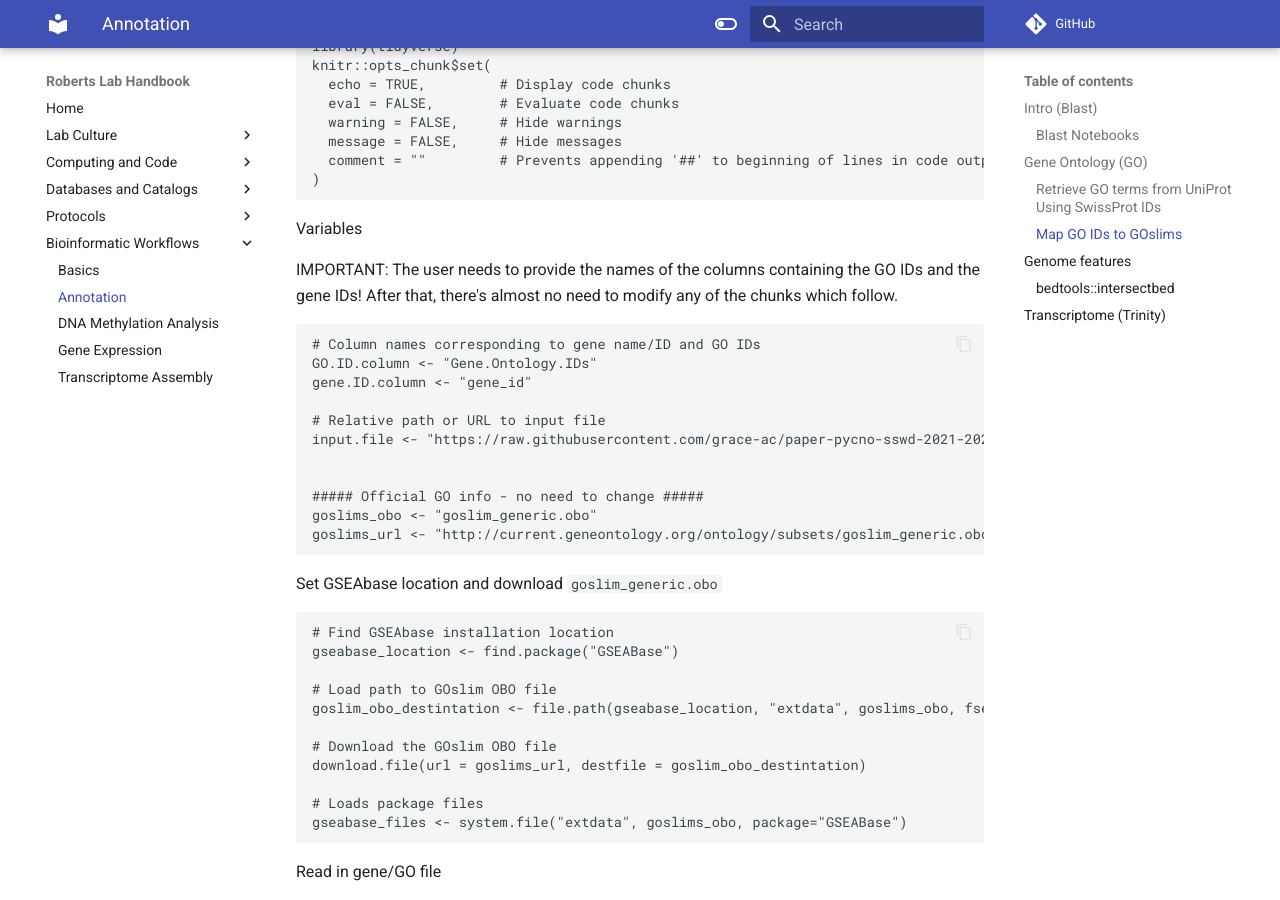
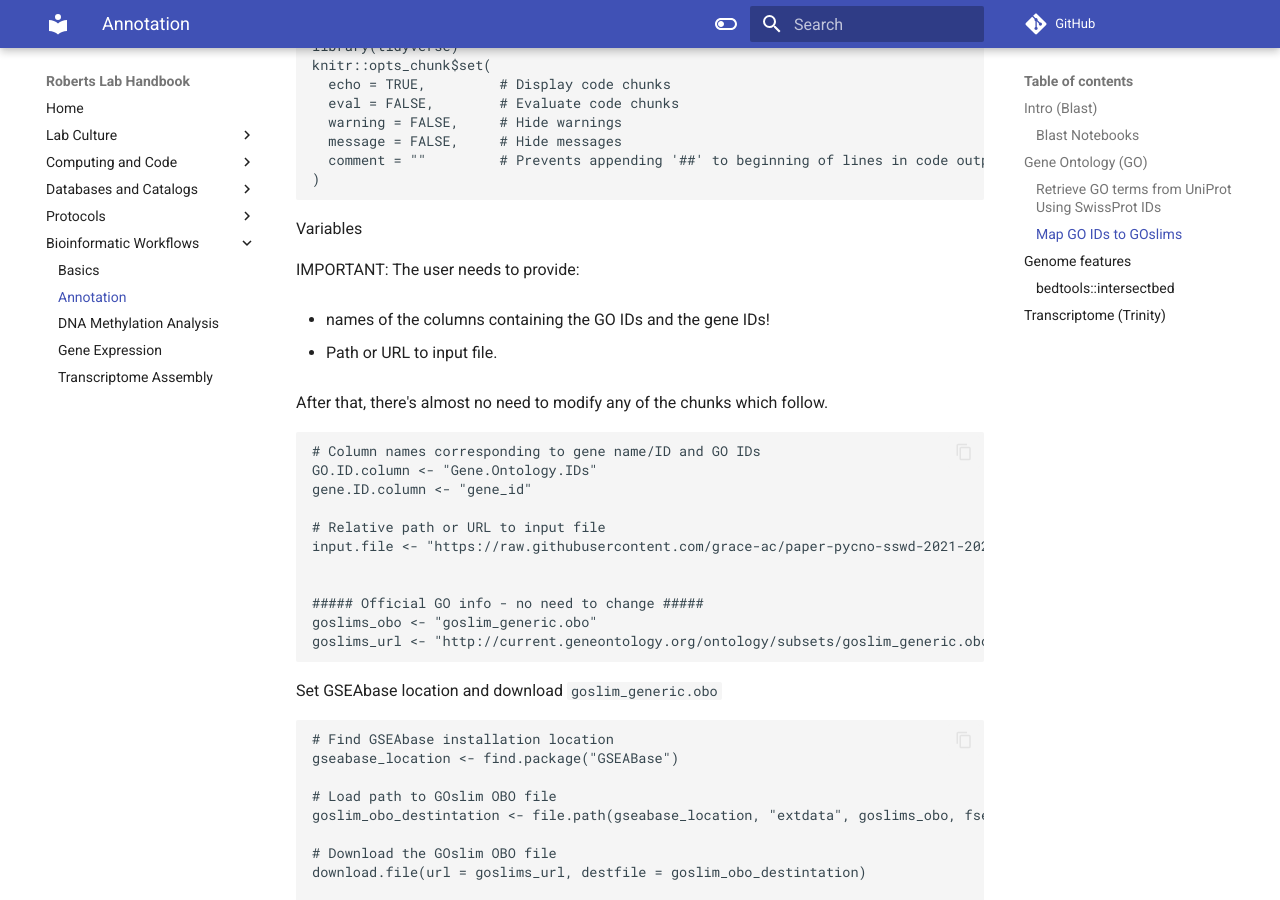
Before and after one commit to RobertsLab/resources, an MkDocs documentation site: the page built from docs/bio-Annotation.md, in a window 1280 px wide and 900 px high, scrolled down 4629 px. Built offline with MkDocs 1.6.1 and Material for MkDocs 9.7.7, drawn with Linux system fonts in a browser that asks for light colours; comment, search, counter and statistics services are not loaded.

Commit message:
add note about input file to bio-Annotation.md

````diff
--- a/docs/bio-Annotation.md
+++ b/docs/bio-Annotation.md
@@ -216,7 +216,13 @@ knitr::opts_chunk$set(
 
 Variables
 
-IMPORTANT: The user needs to provide the names of the columns containing the GO IDs and the gene IDs! After that, there's almost no need to modify any of the chunks which follow.
+IMPORTANT: The user needs to provide:
+
+- names of the columns containing the GO IDs and the gene IDs!
+
+- Path or URL to input file.
+
+After that, there's almost no need to modify any of the chunks which follow.
 
 ```{r set-variables, eval=TRUE}
 # Column names corresponding to gene name/ID and GO IDs
````
